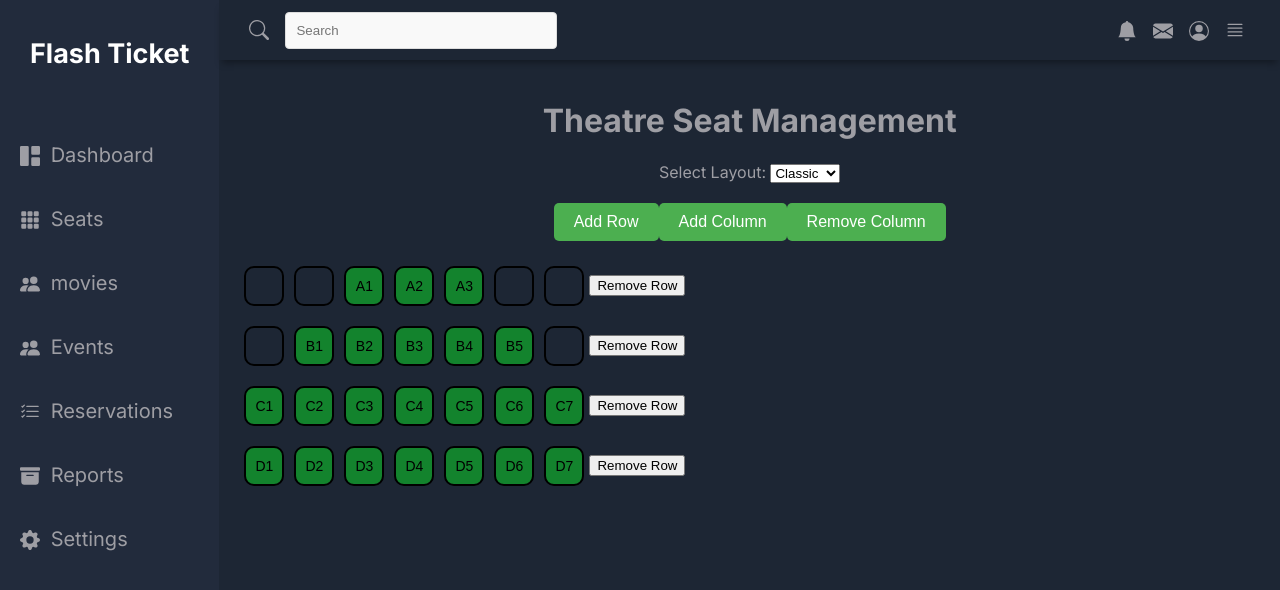
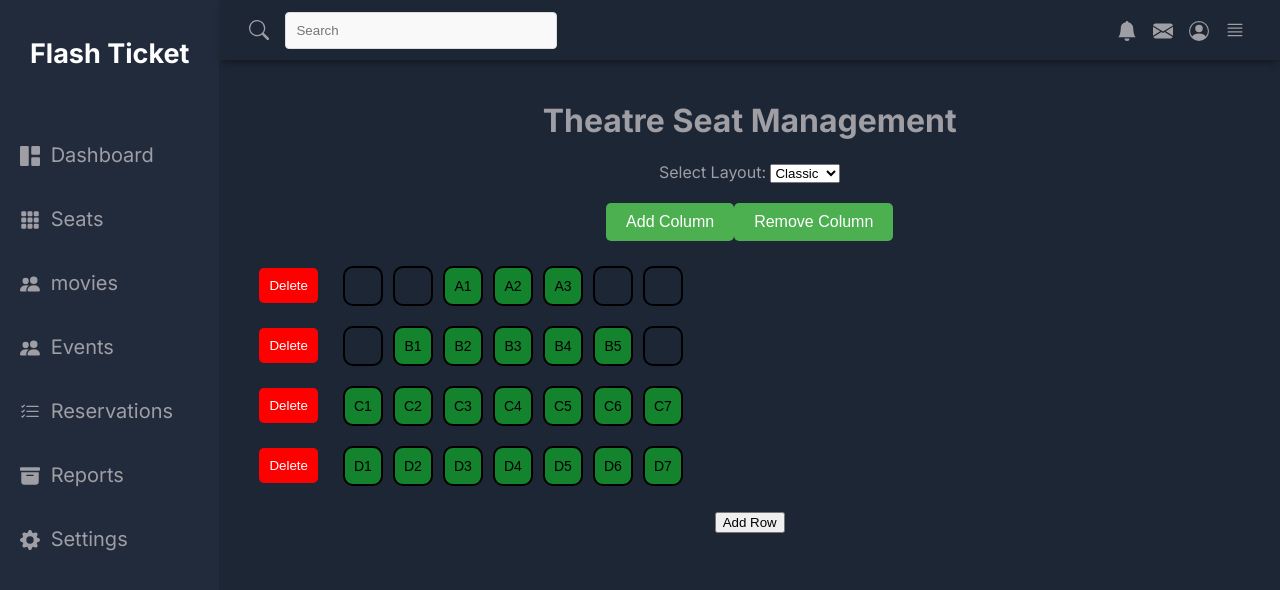
Before and after one commit to Theatre-Reservation/admin, a React (Vite) app: page /seatpage in a window 1280 px wide. Shown: the top 590 px of the page. Built offline with nearby package versions, Linux system fonts and the light colour scheme.

Commit message:
feat: Update seat management UI with improved button styles and functionality

```diff
--- a/src/pages/Home/Home.jsx
+++ b/src/pages/Home/Home.jsx
@@ -5,7 +5,6 @@ import {
   BsPeopleFill,
   BsFillBellFill,
 } from "react-icons/bs";
-
 import {
   BarChart,
   PieChart,
--- a/src/pages/Seat/Seats.css
+++ b/src/pages/Seat/Seats.css
@@ -60,9 +60,10 @@
     background-color: gray;
 }
 
-.remove-row-btn {
+.remove-row {
     margin-left: 20px;
-    padding: 5px 10px;
+    margin-right: 20px;
+    padding: 10px 10px;
     background-color: red;
     color: white;
     border: none;
--- a/src/pages/Seat/Seats.jsx
+++ b/src/pages/Seat/Seats.jsx
@@ -1,5 +1,6 @@
 import React, { useState } from "react";
 import "./Seats.css";
+import { BsTrash } from "react-icons/bs";
 
 // const predefinedLayouts = {
 //   Classic: [
@@ -318,6 +319,13 @@ const SeatsPage = () => {
 
       return (
         <div key={rowIndex} className="row">
+          <button
+            onClick={() => handleRemoveRow(rowIndex)}
+            className="remove-row"
+          >
+            {/* <BsTrash /> */}
+            Delete
+          </button>
           {row.map(
             (seat, seatIndex) => (
               console.log("seat", seat),
@@ -334,12 +342,6 @@ const SeatsPage = () => {
               )
             )
           )}
-          <button
-            onClick={() => handleRemoveRow(rowIndex)}
-            className="remove-row"
-          >
-            Remove Row
-          </button>
         </div>
       );
     });
@@ -359,12 +361,12 @@ const SeatsPage = () => {
       </div>
 
       <div className="row-form">
-        <button onClick={handleAddRow}>Add Row</button>
         <button onClick={handleAddColumn}>Add Column</button>
         <button onClick={handleRemoveColumn}>Remove Column</button>
         {error && <p style={{ color: "red" }}>{error}</p>}
       </div>
       <div className="seat-layout">{renderSeatLayout()}</div>
+      <button onClick={handleAddRow}>Add Row</button>
     </div>
   );
 };
```
